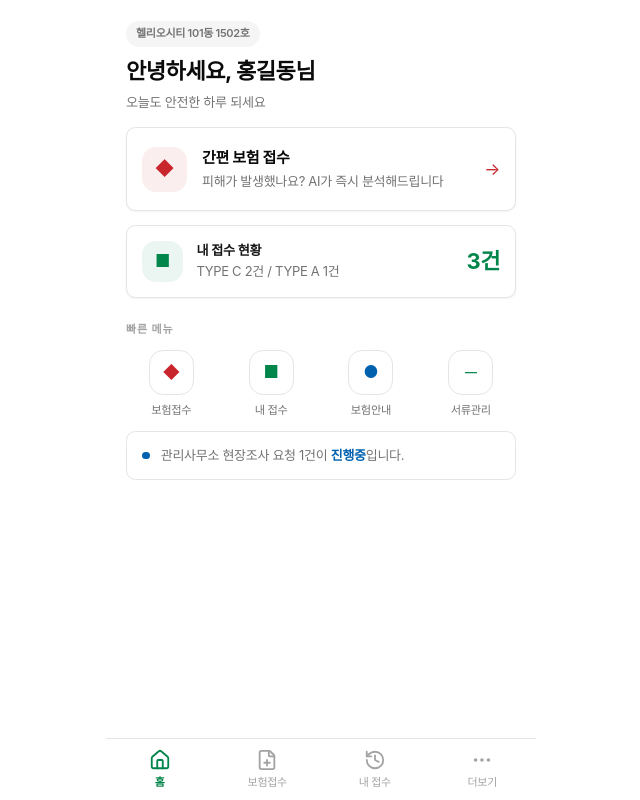
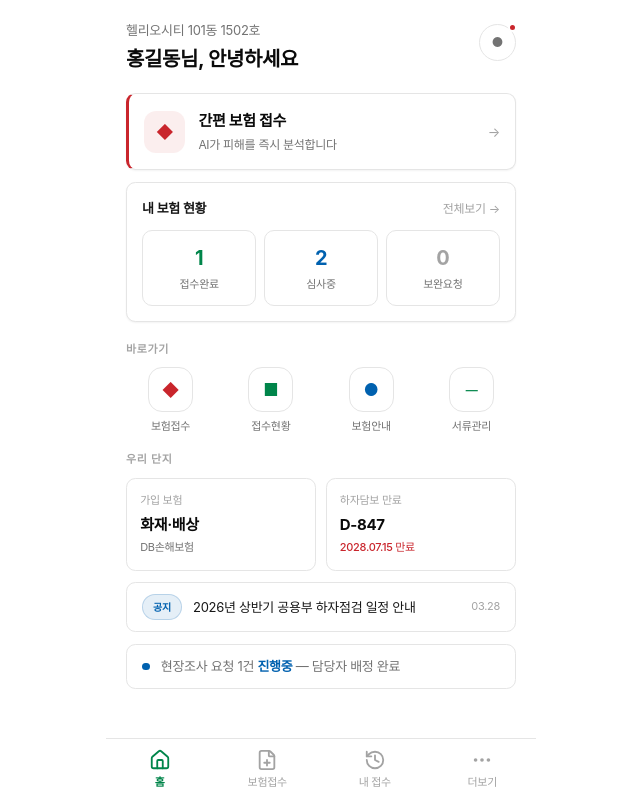
Before and after one commit to aiconsilium-dev/insuretech-resident, a React (Vite) app: page /#/ in a window 1280 px wide. Shown: the whole page, without its empty margins (319-959 px from the left). Built offline with nearby package versions, Linux system fonts and the light colour scheme.

Commit message:
feat: 홈 화면 레이아웃 개선 — 단지 정보, 보험현황, 공지, 알림 배치

```diff
--- a/src/pages/HomePage.tsx
+++ b/src/pages/HomePage.tsx
@@ -9,59 +9,91 @@ export default function HomePage() {
 
   return (
     <div className="animate-[fadeIn_0.25s_ease] pb-24">
-      {/* 인사말 — 흰 배경, 텍스트만 */}
-      <div className="px-[var(--space-page)] pt-[var(--space-page)] pb-4">
-        <div className="mb-2">
-          <Badge variant="gray">{user.apt} {user.dong}동 {user.ho}호</Badge>
+      {/* 상단 인사말 + 알림 아이콘 */}
+      <div className="px-[var(--space-page)] pt-[var(--space-page)] pb-2 flex items-start justify-between">
+        <div>
+          <p className="text-[13px] text-text-muted mb-0.5">{user.apt} {user.dong}동 {user.ho}호</p>
+          <h1 className="text-[20px] font-bold text-text-heading tracking-[-0.02em]">{user.name}님, 안녕하세요</h1>
         </div>
-        <h1 className="text-[22px] font-bold text-text-heading tracking-[-0.02em]">안녕하세요, {user.name}님</h1>
-        <p className="text-sm text-text-muted mt-1">오늘도 안전한 하루 되세요</p>
+        <div className="w-10 h-10 rounded-full border border-[var(--color-border)] flex items-center justify-center mt-1 relative">
+          <span className="text-text-muted text-sm">●</span>
+          <span className="absolute -top-0.5 -right-0.5 w-2.5 h-2.5 rounded-full bg-[#C9252C] border-2 border-white" />
+        </div>
       </div>
 
-      <div className="px-[var(--space-page)]">
-        {/* 간편 보험 접수 CTA — 흰 카드, Red 포인트 */}
-        <Card className="mb-3.5 cursor-pointer transition-all hover:-translate-y-0.5" onClick={() => navigate("/claim")}>
-          <Card.Body className="!py-5 flex items-center gap-4">
-            <div className="w-12 h-12 rounded-[14px] flex items-center justify-center shrink-0" style={{ background: "rgba(201,37,44,0.08)" }}>
-              <span className="text-[#C9252C] text-xl">◆</span>
+      <div className="px-[var(--space-page)] pt-3">
+        {/* 간편 보험 접수 — 메인 CTA */}
+        <Card className="mb-3 cursor-pointer transition-all hover:-translate-y-0.5 border-l-[3px] border-l-[#C9252C]" onClick={() => navigate("/claim")}>
+          <Card.Body className="!py-4 flex items-center gap-3.5">
+            <div className="w-11 h-11 rounded-[12px] flex items-center justify-center shrink-0" style={{ background: "rgba(201,37,44,0.08)" }}>
+              <span className="text-[#C9252C] text-lg">◆</span>
             </div>
-            <div className="flex-1">
-              <h3 className="text-base font-bold text-text-heading">간편 보험 접수</h3>
-              <p className="text-[13px] text-text-muted mt-0.5">피해가 발생했나요? AI가 즉시 분석해드립니다</p>
+            <div className="flex-1 min-w-0">
+              <h3 className="text-[15px] font-bold text-text-heading">간편 보험 접수</h3>
+              <p className="text-[12px] text-text-muted mt-0.5">AI가 피해를 즉시 분석합니다</p>
             </div>
-            <span className="text-[#C9252C] text-lg">→</span>
+            <span className="text-text-dim text-sm">→</span>
           </Card.Body>
         </Card>
 
-        {/* 내 접수 현황 — 흰 카드, Green 포인트 */}
-        <Card className="mb-3.5 cursor-pointer" onClick={() => navigate("/myclaims")}>
-          <Card.Body className="!py-4 flex items-center gap-3.5">
-            <div className="w-11 h-11 rounded-[14px] flex items-center justify-center shrink-0" style={{ background: "rgba(0,133,74,0.08)" }}>
-              <span className="text-[#00854A] text-lg font-bold">■</span>
+        {/* 내 보험 현황 카드 */}
+        <Card className="mb-3" onClick={() => navigate("/myclaims")}>
+          <Card.Body className="!py-4 !px-4">
+            <div className="flex items-center justify-between mb-3">
+              <span className="text-[13px] font-semibold text-text-body">내 보험 현황</span>
+              <span className="text-[12px] text-text-dim cursor-pointer">전체보기 →</span>
             </div>
-            <div className="flex-1">
-              <div className="text-sm font-semibold text-text-body">내 접수 현황</div>
-              <div className="text-[13px] text-text-muted mt-0.5">TYPE C 2건 / TYPE A 1건</div>
+            <div className="grid grid-cols-3 gap-2">
+              <StatusBox label="접수완료" count={1} color="#00854A" />
+              <StatusBox label="심사중" count={2} color="#0061AF" />
+              <StatusBox label="보완요청" count={0} color="#C9252C" />
             </div>
-            <div className="text-[22px] font-bold text-[#00854A] tracking-[-0.5px]">3건</div>
           </Card.Body>
         </Card>
 
-        {/* 빠른 메뉴 — 도형 아이콘에만 컬러 */}
-        <div className="section-title mt-6">빠른 메뉴</div>
-        <div className="grid grid-cols-4 gap-2.5 mb-3.5">
+        {/* 빠른 메뉴 4칸 */}
+        <div className="text-[11px] font-semibold text-text-dim uppercase tracking-[0.06em] mb-2.5 mt-5">바로가기</div>
+        <div className="grid grid-cols-4 gap-3 mb-4">
           <QuickMenuItem symbol="◆" label="보험접수" onClick={() => navigate("/claim")} color="#C9252C" />
-          <QuickMenuItem symbol="■" label="내 접수" onClick={() => navigate("/myclaims")} color="#00854A" />
+          <QuickMenuItem symbol="■" label="접수현황" onClick={() => navigate("/myclaims")} color="#00854A" />
           <QuickMenuItem symbol="●" label="보험안내" onClick={() => navigate("/insurance-info")} color="#0061AF" />
           <QuickMenuItem symbol="─" label="서류관리" onClick={() => navigate("/documents")} color="#00854A" />
         </div>
 
-        {/* 알림 — 흰 카드, 텍스트에만 Blue 포인트 */}
-        <Card variant="outlined" className="mb-3.5">
-          <Card.Body className="!py-3.5 flex items-center gap-3">
+        {/* 우리 단지 정보 */}
+        <div className="text-[11px] font-semibold text-text-dim uppercase tracking-[0.06em] mb-2.5 mt-2">우리 단지</div>
+        <div className="grid grid-cols-2 gap-2.5 mb-3">
+          <Card variant="outlined">
+            <Card.Body className="!py-3.5 !px-3.5">
+              <div className="text-[11px] text-text-dim mb-1">가입 보험</div>
+              <div className="text-[15px] font-bold text-text-heading">화재·배상</div>
+              <div className="text-[11px] text-text-muted mt-0.5">DB손해보험</div>
+            </Card.Body>
+          </Card>
+          <Card variant="outlined">
+            <Card.Body className="!py-3.5 !px-3.5">
+              <div className="text-[11px] text-text-dim mb-1">하자담보 만료</div>
+              <div className="text-[15px] font-bold text-text-heading">D-847</div>
+              <div className="text-[11px] text-[#C9252C] mt-0.5 font-medium">2028.07.15 만료</div>
+            </Card.Body>
+          </Card>
+        </div>
+
+        {/* 최근 공지 */}
+        <Card variant="outlined" className="mb-3">
+          <Card.Body className="!py-3 flex items-center gap-3">
+            <Badge variant="info" className="shrink-0 !text-[10px]">공지</Badge>
+            <span className="text-[13px] text-text-body truncate">2026년 상반기 공용부 하자점검 일정 안내</span>
+            <span className="text-[11px] text-text-dim shrink-0 ml-auto">03.28</span>
+          </Card.Body>
+        </Card>
+
+        {/* 알림 */}
+        <Card variant="outlined" className="mb-3">
+          <Card.Body className="!py-3 flex items-center gap-3">
             <span className="shrink-0 w-2 h-2 rounded-full bg-[#0061AF]" />
-            <span className="text-[13px] text-text-muted leading-relaxed">
-              관리사무소 현장조사 요청 1건이 <b className="text-[#0061AF]">진행중</b>입니다.
+            <span className="text-[13px] text-text-muted leading-relaxed truncate">
+              현장조사 요청 1건 <b className="text-[#0061AF]">진행중</b> — 담당자 배정 완료
             </span>
           </Card.Body>
         </Card>
@@ -70,16 +102,25 @@ export default function HomePage() {
   );
 }
 
+function StatusBox({ label, count, color }: { label: string; count: number; color: string }) {
+  return (
+    <div className="rounded-[10px] border border-[var(--color-border)] py-3 text-center">
+      <div className="text-[20px] font-bold tracking-[-0.5px]" style={{ color: count > 0 ? color : "var(--color-text-dim)" }}>{count}</div>
+      <div className="text-[11px] text-text-muted mt-0.5">{label}</div>
+    </div>
+  );
+}
+
 function QuickMenuItem({ symbol, label, onClick, color }: { symbol: string; label: string; onClick: () => void; color: string }) {
   return (
     <div className="text-center cursor-pointer" onClick={onClick}>
       <div
-        className="w-12 h-12 rounded-[14px] border border-[var(--color-border)] flex items-center justify-center text-lg mx-auto mb-2 bg-white transition-transform hover:scale-105"
+        className="w-12 h-12 rounded-[14px] border border-[var(--color-border)] flex items-center justify-center text-lg mx-auto mb-1.5 bg-white transition-transform hover:scale-105"
         style={{ color }}
       >
         {symbol}
       </div>
-      <span className="block text-xs font-medium text-text-muted">{label}</span>
+      <span className="block text-[11px] font-medium text-text-muted">{label}</span>
     </div>
   );
 }
```
